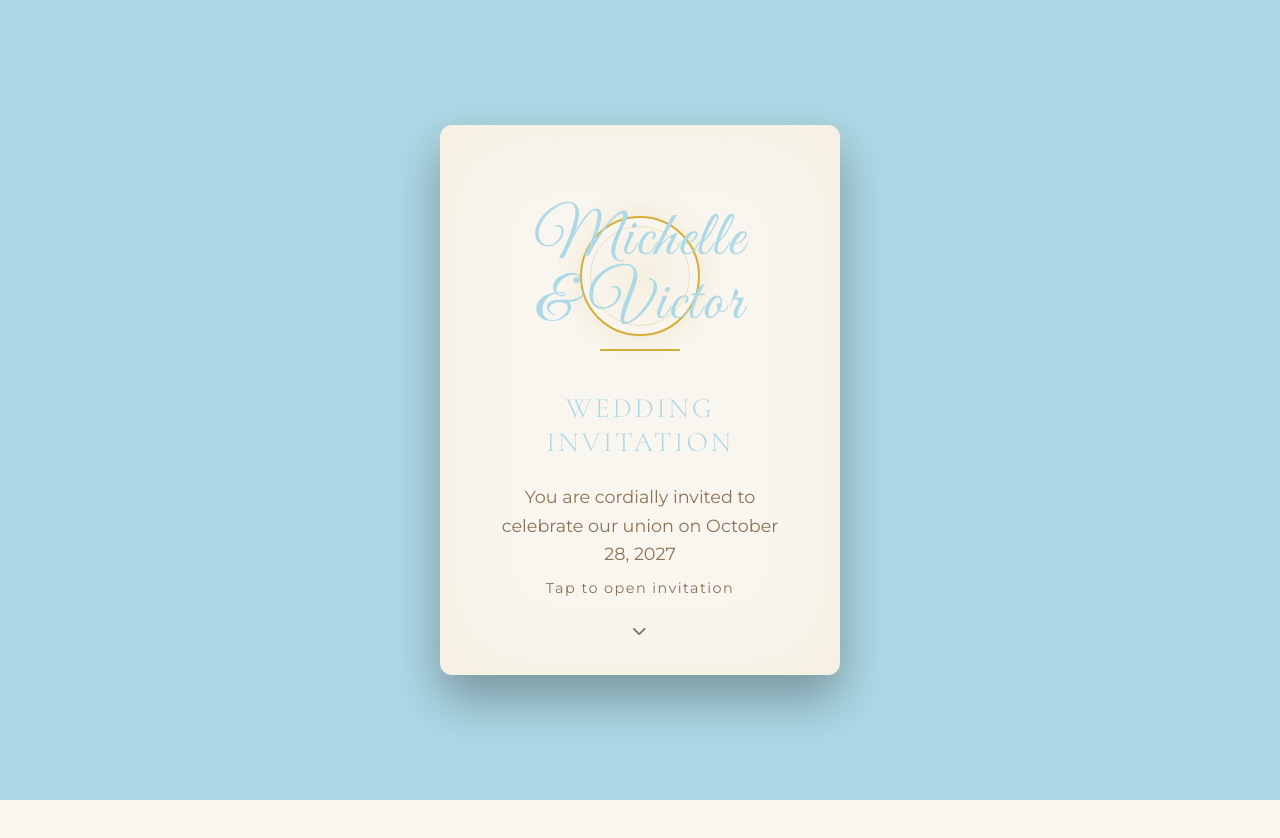
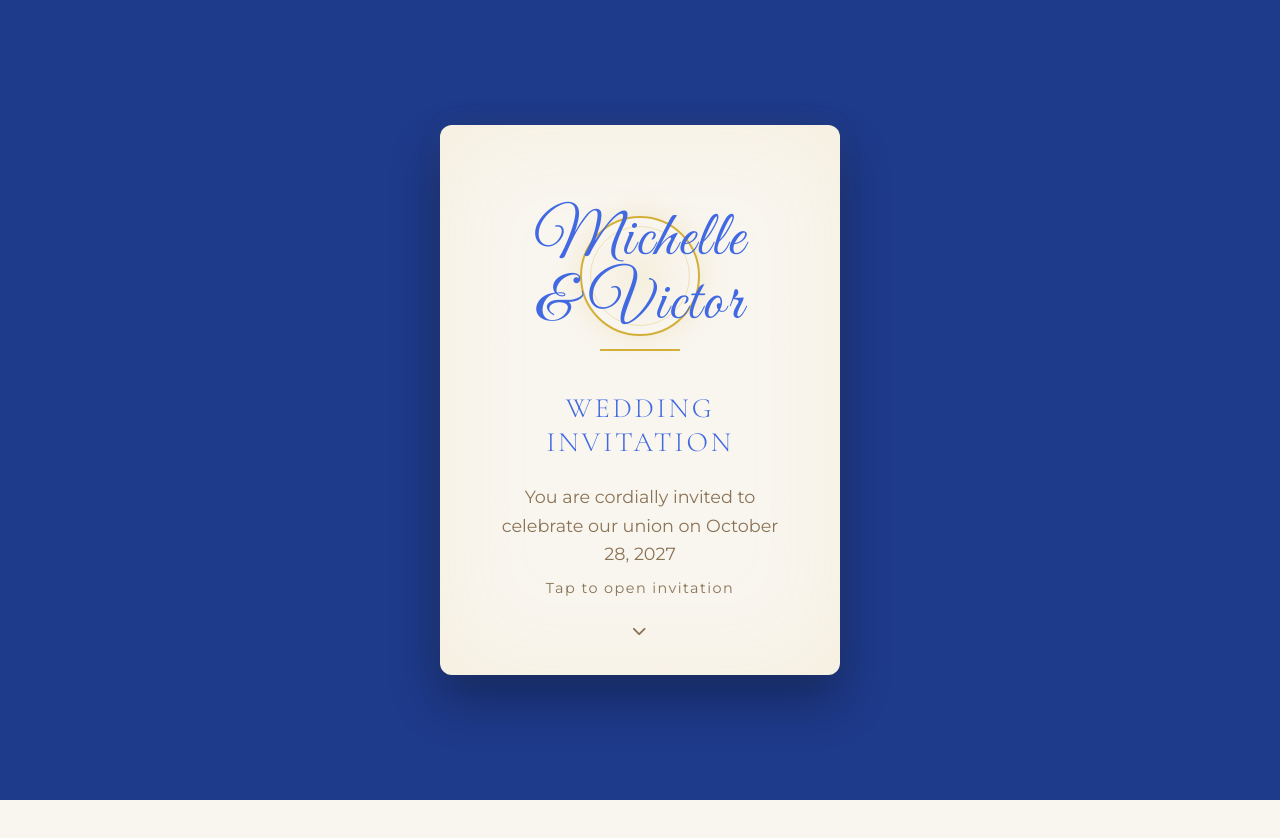
Before and after one commit to Bikoyyy/m-vWedding, a plain HTML site: page index.html in a window 1280 px wide. Shown: the top 838 px of the page. Drawn offline with nearby package versions, Linux system fonts and the light colour scheme.

Commit message:
Update index.html

```diff
--- a/index.html
+++ b/index.html
@@ -12,14 +12,14 @@
     <link rel="stylesheet" href="https://cdnjs.cloudflare.com/ajax/libs/font-awesome/6.4.0/css/all.min.css">
     <style>
         :root {
-            --royal-blue: #ADD8E6;
-            --royal-blue-light: #1E3A8A;
-            --royal-blue-dark: #ADD8E6;
+            --royal-blue: #4169E1;        /* Rich royal blue */
+            --royal-blue-light: #6495ED;   /* Lighter royal blue */
+            --royal-blue-dark: #1E3A8A;    /* Darker royal blue */
             --cream: #F9F6F0;
             --gold: #D4AF37;
             --gold-light: #E8D9A0;
             --rustic-brown: #8B7355;
-            --shadow: rgba(19, 39, 79, 0.2);
+            --shadow: rgba(30, 58, 138, 0.2);
         }
 
         * {
```
